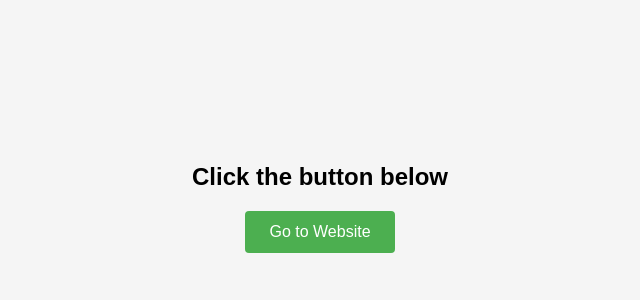
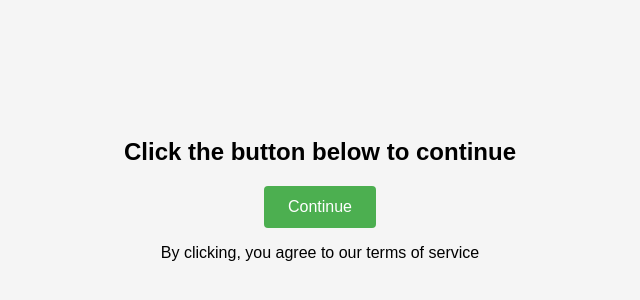
Before and after one commit to jaygur9977/deepseek, a website: page views/test.html in a window 1280 px wide. Shown: the part 202-502 px from the top of the page, without its empty margins (320-960 px from the left). Drawn offline with Linux system fonts and the light colour scheme.

Commit message:
zxbcbcxbn

```diff
--- a/views/test.html
+++ b/views/test.html
@@ -54,11 +54,19 @@
     </style>
 </head>
 <body>
-    <div class="container">
-        <h2>Click the button below</h2>
-        <button class="btn" onclick="window.location.href='https://otieu.com/4/9403868'">
-            Go to Website
+     <div class="container">
+        <h2>Click the button below to continue</h2>
+        <button class="btn" id="redirectButton">
+            Continue
         </button>
+        <p class="disclaimer">By clicking, you agree to our terms of service</p>
     </div>
+
+    <script>
+        document.getElementById('redirectButton').addEventListener('click', function() {
+            // You can add any pre-redirect logic here if needed
+            window.location.href = 'https://otieu.com/4/9403868';
+        });
+    </script>
 </body>
 </html>
```
Also changed, not shown: views/index.html (+2 -0 lines).
